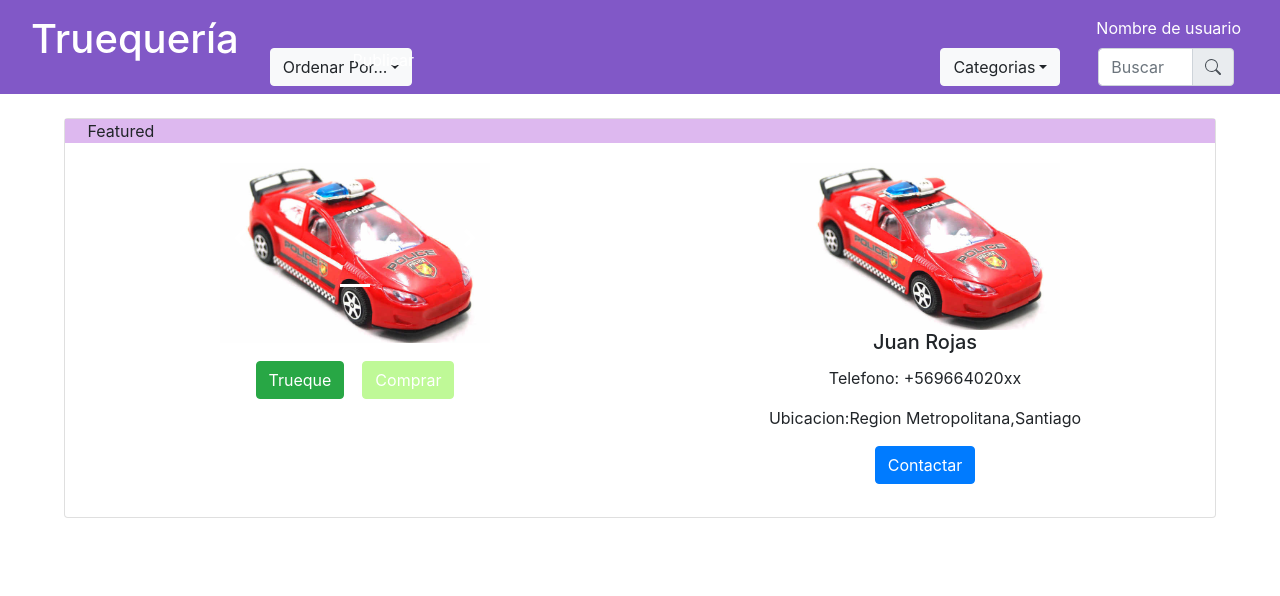
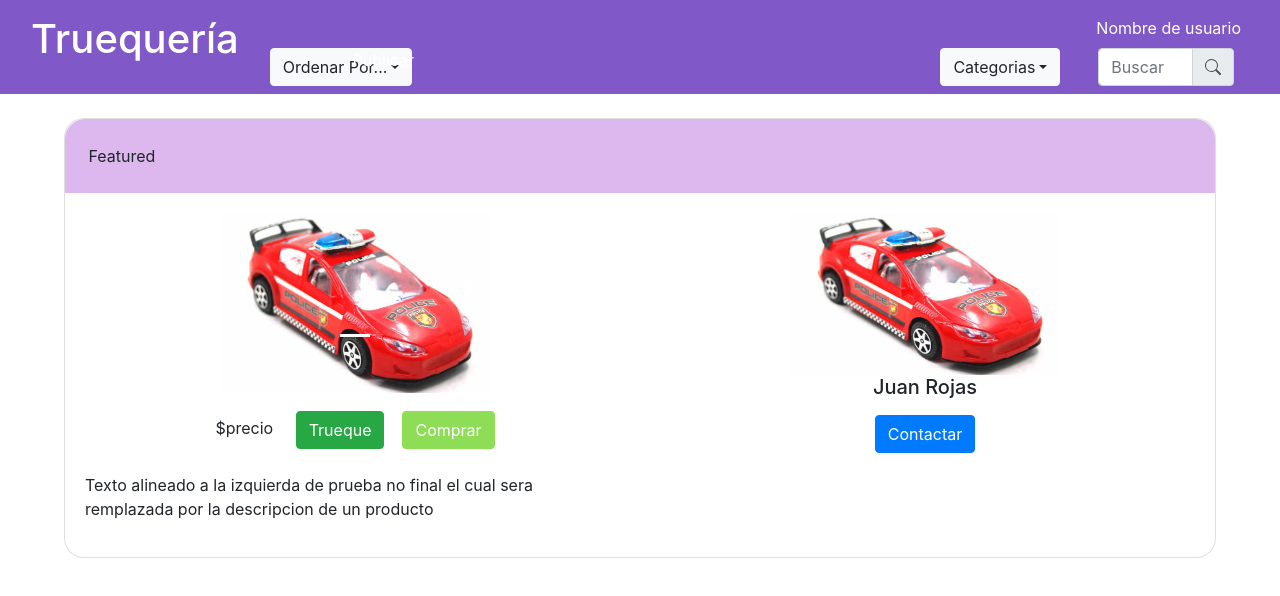
Before and after one commit to crojasmo/ProyectoInterfacesUsuarias, a React (Create React App) app: page /compra in a window 1280 px wide. Shown: the top 596 px of the page. Built offline with nearby package versions, Linux system fonts and the light colour scheme.

Commit message:
geolocalizacio

```diff
--- a/package.json
+++ b/package.json
@@ -7,6 +7,7 @@
     "@testing-library/react": "^11.2.2",
     "@testing-library/user-event": "^12.6.0",
     "bootstrap": "^4.5.3",
+    "google-map-react": "^2.1.9",
     "react": "^17.0.1",
     "react-bootstrap": "^1.4.0",
     "react-bootstrap-icons": "^1.2.3",
--- a/src/Components/Compra.css
+++ b/src/Components/Compra.css
@@ -9,6 +9,21 @@ img.perfil {
   width: 50%;
 }
 
+.round{
+  border-radius: 20px !important;
+  border-style: solid;
+  border-width: thick;
+  border-Color : #DDB8EF;
+}
+
+.topRound{
+  border-radius: 20px 20px 0px 0px !important;
+  border-style: solid;
+  border-width: thin;
+  border-Color : #DDB8EF;
+}
+
+
 .btn-lime{
   background-color: '#bff997';
   color: 'white';
--- a/src/Components/Compra.js
+++ b/src/Components/Compra.js
@@ -24,12 +24,17 @@ class Compra extends React.Component {
         return <>
         <br></br>
         <div class="col d-flex justify-content-center">
-        <Card style={{ width: '72rem' }}>
-            <Card.Header style={{ backgroundColor : '#DDB8EF'}} class="text-left" >&nbsp;&nbsp;&nbsp;&nbsp; Featured</Card.Header>
+        <Card className = {'round'} style={{ width: '72rem' }}>
+            <Card.Header  style={{ backgroundColor : '#DDB8EF'}} class="text-left topRound" >
+                <br></br>
+                &nbsp;&nbsp;&nbsp;&nbsp; Featured
+                <br></br>
+                <br></br>
+            </Card.Header>
             <Card.Body>
             <Row>
             <Col>
-            <Carousel>
+            <Carousel data-interval="false">
                 <Carousel.Item>
                     <img
                         className="d-block w-100"
@@ -43,16 +48,20 @@ class Compra extends React.Component {
             </Carousel>
             <br></br>
             <br></br>
+            $precio
+            &nbsp;&nbsp;&nbsp;&nbsp;
             <Button variant="success">Trueque</Button>
             &nbsp;&nbsp;&nbsp;&nbsp;
-            <Button style = {{backgroundColor :"#bff997",borderColor : "#bff997"}}>Comprar</Button>
+            <Button style = {{backgroundColor :"#8dde56",borderColor : "#8dde56"}}>Comprar</Button>
+            <br></br>
+            <br></br>
+            <p align="left">Texto alineado a la izquierda de prueba no final el cual sera remplazada por la descripcion de un producto</p>
             </Col>
             <Col>
             <img class="card-img-top perfil" src={imagen} alt="Card image cap"/>
                 <Card.Title>Juan Rojas</Card.Title>
                 <Card.Text>
-                    <p class="card-text">Telefono: +569664020xx</p>
-                    <p class="card-text">Ubicacion:Region Metropolitana,Santiago</p>
+
                 </Card.Text>
                 <Button variant="primary">Contactar</Button>
             </Col>
--- a/src/Components/Contacto.js
+++ b/src/Components/Contacto.js
@@ -1,5 +1,6 @@
 import React from 'react';
 import './Contacto.css';
+import GoogleMapReact from 'google-map-react';
 import Container from "react-bootstrap/cjs/Container";
 import PropTypes from "prop-types"
 import { withRouter } from "react-router"
@@ -18,6 +19,8 @@ class Contacto extends React.Component {
         this.chat = React.createRef();
         this.sendMessagge = this.sendMessagge.bind(this);
         this.handleChange = this.handleChange.bind(this);
+        this.getPosition= this.getPosition.bind(this);
+        this.checkNavigator= this.checkNavigator.bind(this);
         this.careers = {}
         this.state = {value: ''};
     }
@@ -30,6 +33,25 @@ class Contacto extends React.Component {
       var currentdate = new Date();
       var time = currentdate.getHours() + ":" + currentdate.getMinutes();
       this.chat.current.innerHTML += '<div class="kontainer"> <img src="/w3images/bandmember.jpg" alt="Avatar"/> <p>'+this.state.value+'</p> <span class="time-right">'+time+'</span> </div>';
+      var elementHeight = this.chat.current.scrollHeight;
+      this.chat.current.scrollTop = elementHeight;
+      this.setState({value: ''});
+    }
+
+    checkNavigator(){
+      if (navigator.geolocation) {
+        navigator.geolocation.getCurrentPosition(this.getPosition);
+      }
+    }
+
+    getPosition(position){
+      var currentdate = new Date();
+      var time = currentdate.getHours() + ":" + currentdate.getMinutes();
+      var center = { lat: position.coords.latitude, lng: position.coords.longitude};
+      var zoom = 6;
+      this.chat.current.innerHTML += '<div class="kontainer"> <img src="/w3images/bandmember.jpg" alt="Avatar"/> <GoogleMapReact>'+position+'</p> <span class="time-right">'+time+'</span> </div>';
+
+
       var elementHeight = this.chat.current.scrollHeight;
       this.chat.current.scrollTop = elementHeight;
     }
@@ -84,7 +106,7 @@ class Contacto extends React.Component {
                 <br/>
                 <InputGroup className="mb-3">
                 <InputGroup.Prepend>
-                <Button variant="success">Button</Button>
+                <Button variant="success" onClick = {this.checkNavigator}>Button</Button>
                 </InputGroup.Prepend>
                 <FormControl  placeholder="Maximo 100 caracteres" value={this.state.value} onChange={this.handleChange} maxLength ={100} aria-label="Recipient's username" aria-describedby="basic-addon1" />
                 <InputGroup.Append>
--- a/src/Components/item.css
+++ b/src/Components/item.css
@@ -30,5 +30,5 @@
 }
 
 .cardItem {
-    border-radius: 14px !important;
+    border-radius: 100px !important;
 }
```
Also changed, not shown: src/Components/map.js (added, +32 -0 lines), 2 other files (tests, documents, lock files or other folders).
